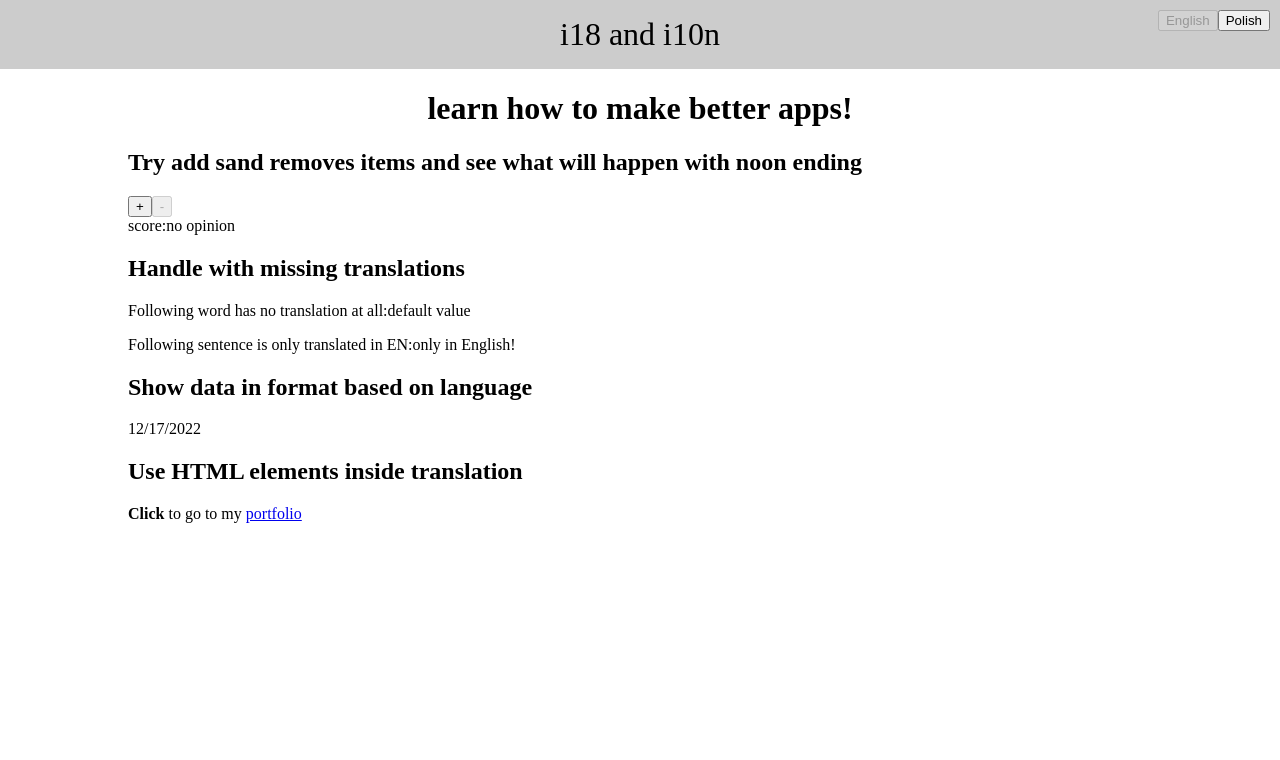
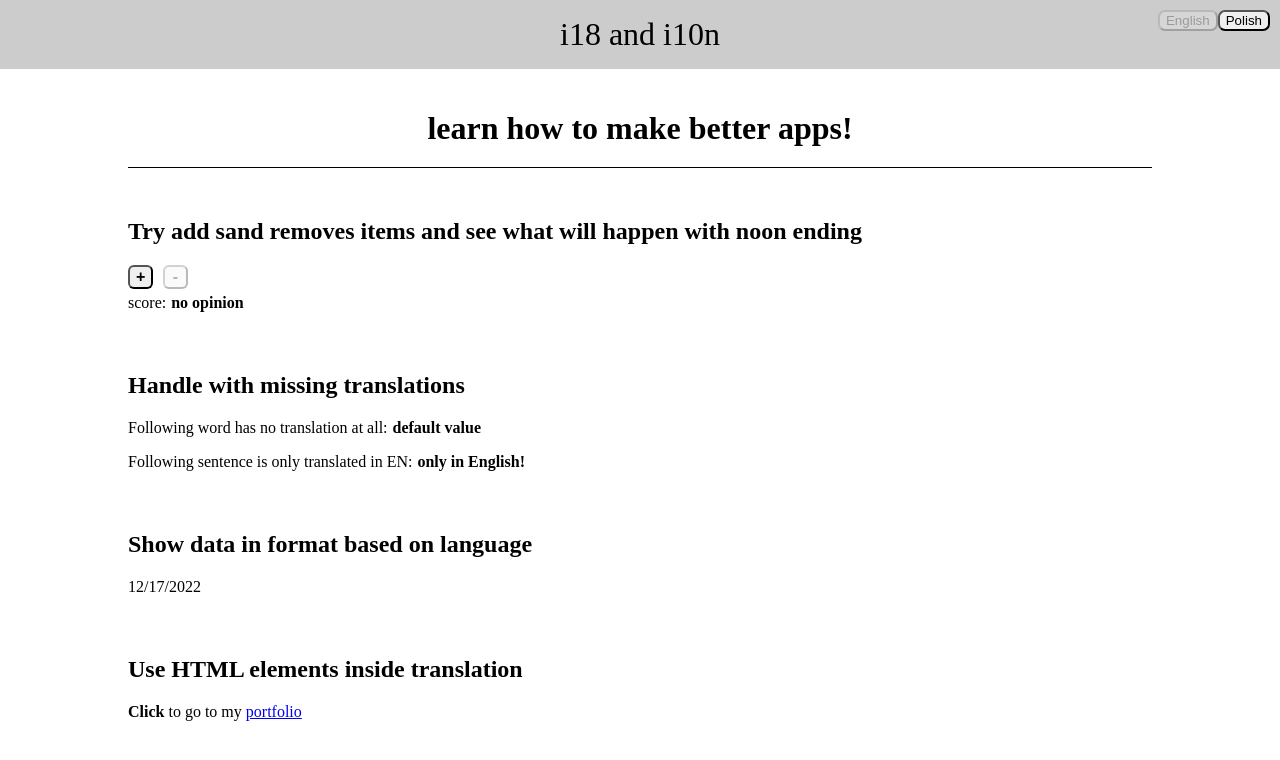
Before and after one commit to tomaszbilka/i18n_a10y, a React (Create React App) app: page / in a window 1280 px wide. Shown: the top 760 px of the page. Built offline with nearby package versions, Linux system fonts and the light colour scheme.

Commit message:
style: add some styles

```diff
--- a/src/components/ChangeLng/ChangeLng.module.css
+++ b/src/components/ChangeLng/ChangeLng.module.css
@@ -3,3 +3,8 @@
   display: flex;
   justify-content: center;
 }
+
+.button {
+  border-radius: 7px;
+  cursor: pointer;
+}
--- a/src/components/ChangeLng/index.js
+++ b/src/components/ChangeLng/index.js
@@ -15,9 +15,10 @@ const ChangeLng = () => {
     <div className={classes.container}>
       {Object.keys(lngs).map((lng) => (
         <button
+          className={classes.button}
+          disabled={i18n.resolvedLanguage === lng}
           key={lng}
           onClick={() => i18n.changeLanguage(lng)}
-          disabled={i18n.resolvedLanguage === lng}
         >
           {lngs[lng].nativeName}
         </button>
--- a/src/components/Main/Main.module.css
+++ b/src/components/Main/Main.module.css
@@ -1,3 +1,30 @@
+section {
+  margin: 0 40px 60px 0;
+}
+
 .title {
+  border-bottom: 1px solid #000;
+  margin-bottom: 50px;
+  padding: 20px 50px;
   text-align: center;
 }
+
+.btn {
+  border-radius: 6px;
+  cursor: pointer;
+  font-size: 1rem;
+  font-weight: 900;
+  margin-bottom: 5px;
+  margin-right: 10px;
+  text-align: center;
+  width: 25px;
+}
+
+.btn:hover {
+  background-color: #fff;
+}
+
+.span {
+  font-weight: 700;
+  margin-left: 5px;
+}
--- a/src/components/Main/index.js
+++ b/src/components/Main/index.js
@@ -20,26 +20,36 @@ const Main = () => {
       <h1 className={classes.title}>{t('title', { ns: 'main' })}</h1>
       <section>
         <h2>{t('subtitle', { ns: 'main' })}</h2>
-        <button onClick={addItemHandler}>+</button>
-        <button onClick={removeItemHandler} disabled={count === 0}>
+        <button className={classes.btn} onClick={addItemHandler}>
+          +
+        </button>
+        <button
+          className={classes.btn}
+          disabled={count === 0}
+          onClick={removeItemHandler}
+        >
           -
         </button>
         <div>
           {t('score', { ns: 'main' })}:
-          {t('opinion', { ns: 'main', count: count })}
+          <span className={classes.span}>
+            {t('opinion', { ns: 'main', count: count })}
+          </span>
         </div>
       </section>
       <section>
         <h2>{t('secondTitle', { ns: 'main' })}</h2>
         <p>
           {t('noTranslationText', { ns: 'main' })}:
-          <span>
+          <span className={classes.span}>
             {t('word', { ns: 'main', defaultValue: 'default value' })}
           </span>
         </p>
         <p>
           {t('fallback', { ns: 'main' })}:
-          <span>{t('fallbackWord', { ns: 'main' })}</span>
+          <span className={classes.span}>
+            {t('fallbackWord', { ns: 'main' })}
+          </span>
         </p>
       </section>
       <section>
```
